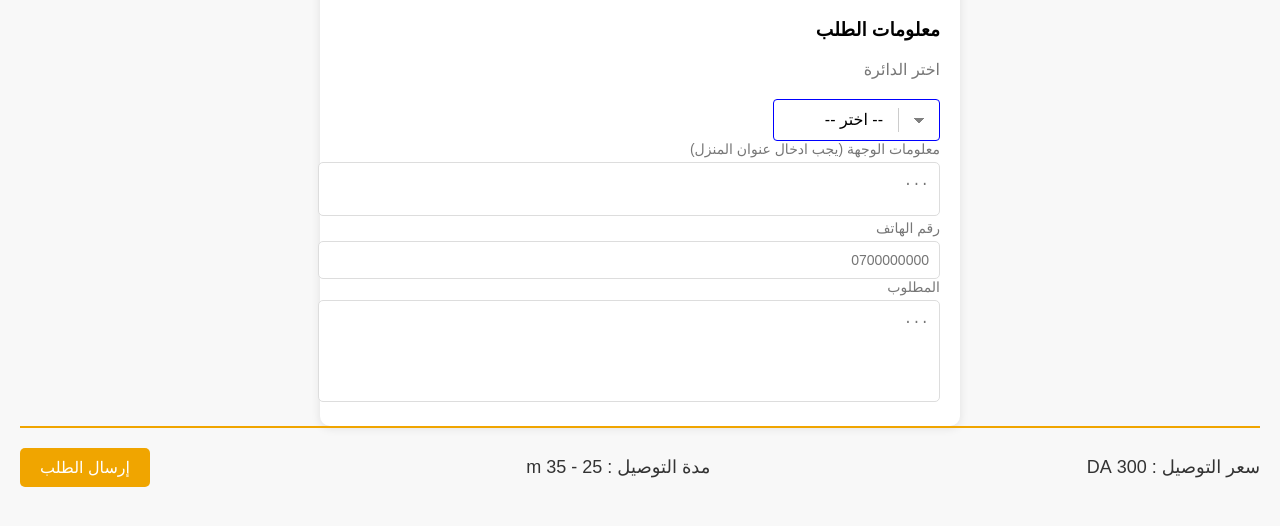
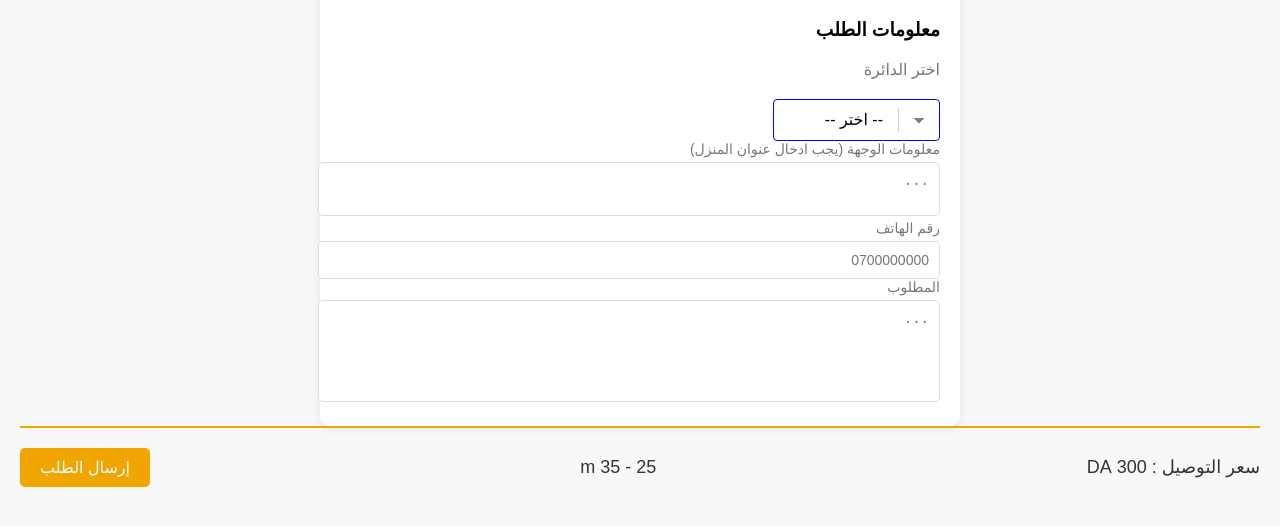
Before and after one commit to food-delivery-dz/food-delivery-dz, a plain HTML site: page index.html in a window 1280 px wide. Shown: the part 102-628 px from the top of the page. Drawn offline with Linux system fonts and the light colour scheme.

Commit message:
Update index.html

```diff
--- a/index.html
+++ b/index.html
@@ -59,7 +59,7 @@
         <br>
       </div>
       <div class="time">
-        <span>مدة التوصيل :</span>
+
         <span>25 - 35 m</span>
       </div>
       <button class="submit-btn">إرسال الطلب</button>
```
